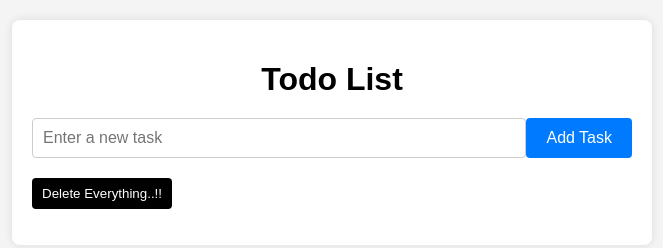
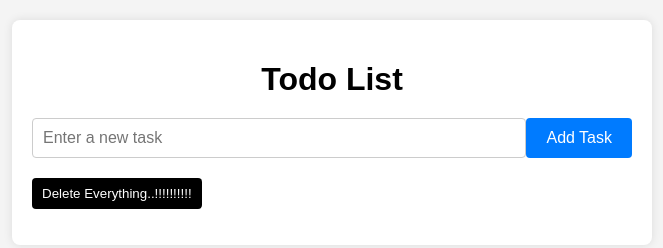
Before and after one commit to Yuva-aj/to-do, a website: page index.html in a window 1280 px wide. Shown: the whole page, without its empty margins (308-971 px from the left). Drawn offline with Linux system fonts and the light colour scheme; no server answers.

Commit message:
updated html again and again

```diff
--- a/index.html
+++ b/index.html
@@ -15,7 +15,7 @@
             <input type="text" name="task" placeholder="Enter a new task">
             <input type="submit" value="Add Task">
         </form>
-        <button id="delete-all-btn">Delete Everything..!!</button>
+        <button id="delete-all-btn">Delete Everything..!!!!!!!!!!</button>
         <ul>
             <!-- Todo list items will be dynamically updated here -->
         </ul>
```
